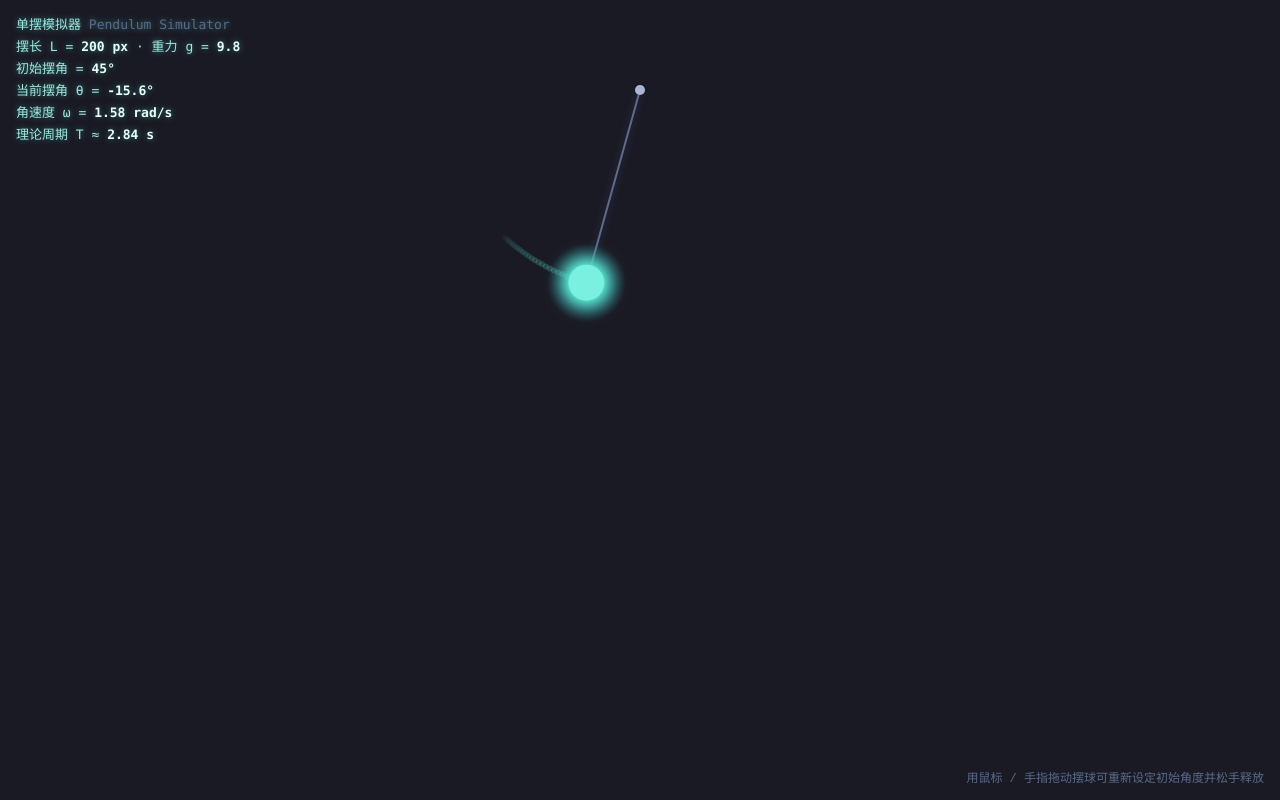
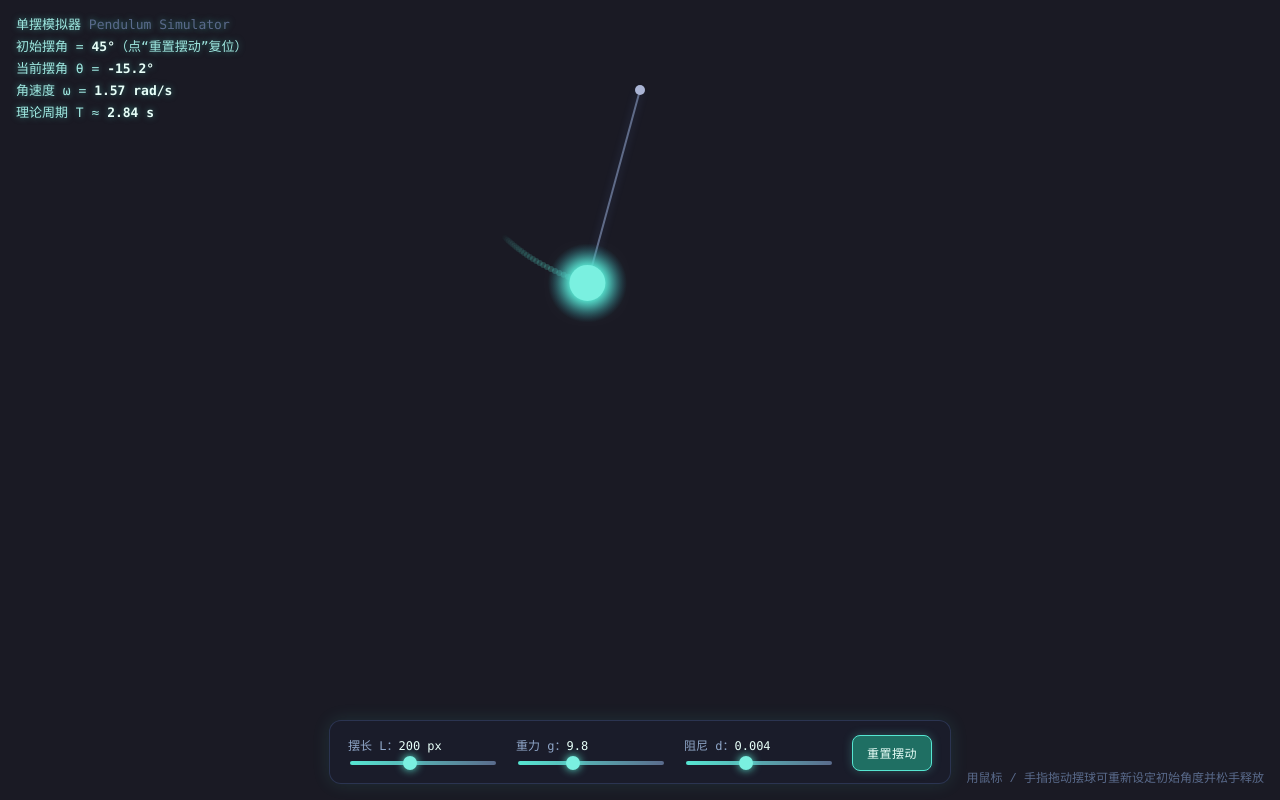
Before and after one commit to 0712yu/NCU-human-AI, a plain HTML site: page week05_pendulum_sim/index.html in a window 1280 px wide. Drawn offline with Linux system fonts and the light colour scheme.

Commit message:
feat(week05): add interactive control panel (L/g/damping sliders + reset)

```diff
--- a/week05_pendulum_sim/index.html
+++ b/week05_pendulum_sim/index.html
@@ -18,19 +18,64 @@
     position: fixed; right: 16px; bottom: 14px;
     font: 12px ui-monospace, monospace; color: #5a6b8c; user-select: none;
   }
+  #panel {
+    position: fixed; left: 50%; bottom: 16px; transform: translateX(-50%);
+    display: flex; gap: 18px; align-items: center; flex-wrap: wrap; justify-content: center;
+    padding: 12px 18px; border-radius: 12px; max-width: 94vw;
+    background: rgba(28, 30, 44, 0.82); border: 1px solid rgba(120, 160, 255, 0.18);
+    backdrop-filter: blur(6px);
+    font: 12px/1.5 ui-monospace, Consolas, monospace; color: #9fe7e0;
+    box-shadow: 0 0 18px rgba(80, 220, 200, 0.12);
+  }
+  #panel .grp { display: flex; flex-direction: column; gap: 4px; min-width: 150px; }
+  #panel label { color: #8fa6c8; }
+  #panel .val { color: #e8fff9; }
+  #panel input[type=range] {
+    -webkit-appearance: none; appearance: none; height: 4px; border-radius: 3px;
+    background: linear-gradient(90deg, #56e6d2, #5a6b8c); outline: none;
+  }
+  #panel input[type=range]::-webkit-slider-thumb {
+    -webkit-appearance: none; appearance: none; width: 14px; height: 14px; border-radius: 50%;
+    background: #7af0e0; box-shadow: 0 0 8px #5ff0d8; cursor: pointer;
+  }
+  #panel input[type=range]::-moz-range-thumb {
+    width: 14px; height: 14px; border: none; border-radius: 50%;
+    background: #7af0e0; box-shadow: 0 0 8px #5ff0d8; cursor: pointer;
+  }
+  #panel button {
+    margin-top: 2px; padding: 8px 14px; border-radius: 8px; cursor: pointer;
+    background: #1f6f63; color: #eafff9; border: 1px solid #56e6d2;
+    font: 12px ui-monospace, monospace; letter-spacing: .5px;
+    box-shadow: 0 0 10px rgba(95, 240, 216, .25);
+  }
+  #panel button:hover { background: #278a7b; }
 </style>
 </head>
 <body>
 <canvas id="c"></canvas>
 <div id="hud">
   <div>单摆模拟器 <span style="color:#5a6b8c">Pendulum Simulator</span></div>
-  <div>摆长 L = <b>200 px</b> · 重力 g = <b>9.8</b></div>
-  <div>初始摆角 = <b>45°</b></div>
+  <div>初始摆角 = <b>45°</b>（点“重置摆动”复位）</div>
   <div>当前摆角 θ = <b id="ang">--</b></div>
   <div>角速度 ω = <b id="vel">--</b></div>
   <div>理论周期 T ≈ <b id="per">--</b></div>
 </div>
 <div id="hint">用鼠标 / 手指拖动摆球可重新设定初始角度并松手释放</div>
+<div id="panel">
+  <div class="grp">
+    <label>摆长 L：<span class="val" id="vL">200 px</span></label>
+    <input type="range" id="sL" min="100" max="350" step="1" value="200">
+  </div>
+  <div class="grp">
+    <label>重力 g：<span class="val" id="vG">9.8</span></label>
+    <input type="range" id="sG" min="1" max="25" step="0.1" value="9.8">
+  </div>
+  <div class="grp">
+    <label>阻尼 d：<span class="val" id="vD">0.004</span></label>
+    <input type="range" id="sD" min="0" max="0.010" step="0.001" value="0.004">
+  </div>
+  <button id="reset">重置摆动</button>
+</div>
 
 <script>
 (function () {
@@ -39,9 +84,9 @@
   var ctx = canvas.getContext('2d');
 
   // ---------- 物理参数 ----------
-  var g = 9.8;          // 重力加速度 m/s^2
-  var L_PHYS = 2.0;     // 物理摆长（米），用于真实摆动节奏
-  var L_PX = 200;       // 屏幕绘制摆长（px）—— 满足约束 L = 200px
+  var g = 9.8;          // 重力加速度 m/s^2（滑块可调 1~25）
+  var Lpx = 200;        // 屏幕绘制摆长（px，滑块可调 100~350）
+  var damping = 0.004;  // 阻尼系数（滑块可调 0.000~0.010）
   var PIVOT_Y = 90;     // 悬挂点距顶部的像素
 
   // ---------- 状态 ----------
@@ -81,12 +126,36 @@
   window.addEventListener('touchmove', onMove, { passive: false });
   window.addEventListener('touchend', onUp);
 
+  // ---------- 控制面板：滑块与重置 ----------
+  var sL = document.getElementById('sL');
+  var sG = document.getElementById('sG');
+  var sD = document.getElementById('sD');
+  var vL = document.getElementById('vL');
+  var vG = document.getElementById('vG');
+  var vD = document.getElementById('vD');
+  function syncControls() {
+    Lpx = parseFloat(sL.value);
+    g = parseFloat(sG.value);
+    damping = parseFloat(sD.value);
+    vL.textContent = Lpx.toFixed(0) + ' px';
+    vG.textContent = g.toFixed(1);
+    vD.textContent = damping.toFixed(3);
+  }
+  [sL, sG, sD].forEach(function (el) { el.addEventListener('input', syncControls); });
+  syncControls();
+  document.getElementById('reset').addEventListener('click', function () {
+    theta = 45 * Math.PI / 180;
+    omega = 0;
+    trail.length = 0;
+  });
+
   // ---------- 物理积分（半隐式欧拉，稳定） ----------
   function step(dt) {
     if (dragging) return;
-    // 真实单摆方程：θ'' = -(g/L)·sinθ
+    // 真实单摆方程：θ'' = -(g/L)·sinθ - d·ω（阻尼项让摆动自然衰减）
     // 当摆角很小时 sinθ≈θ，退化为简谐振动 θ'' = -(g/L)·θ
-    var alpha = -(g / L_PHYS) * Math.sin(theta);
+    var Lphys = Lpx / 100;
+    var alpha = -(g / Lphys) * Math.sin(theta) - damping * omega;
     omega += alpha * dt;
     theta += omega * dt;
   }
@@ -97,8 +166,9 @@
     ctx.fillStyle = '#1a1a24';
     ctx.fillRect(0, 0, W, H);
 
-    var bx = cx + L_PX * Math.sin(theta);
-    var by = PIVOT_Y + L_PX * Math.cos(theta);
+    var Lphys = Lpx / 100;
+    var bx = cx + Lpx * Math.sin(theta);
+    var by = PIVOT_Y + Lpx * Math.cos(theta);
 
     // 运动轨迹（渐隐）
     trail.push({ x: bx, y: by });
@@ -152,7 +222,7 @@
     // HUD 数值
     document.getElementById('ang').textContent = (theta * 180 / Math.PI).toFixed(1) + '°';
     document.getElementById('vel').textContent = omega.toFixed(2) + ' rad/s';
-    document.getElementById('per').textContent = (2 * Math.PI * Math.sqrt(L_PHYS / g)).toFixed(2) + ' s';
+    document.getElementById('per').textContent = (2 * Math.PI * Math.sqrt(Lphys / g)).toFixed(2) + ' s';
   }
 
   // ---------- 主循环 ----------
```
